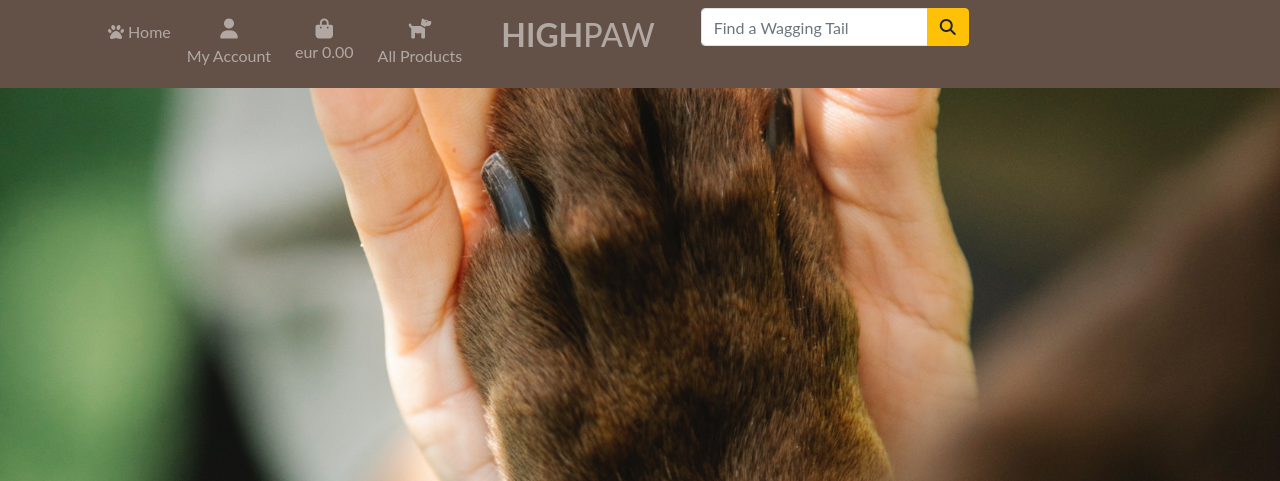
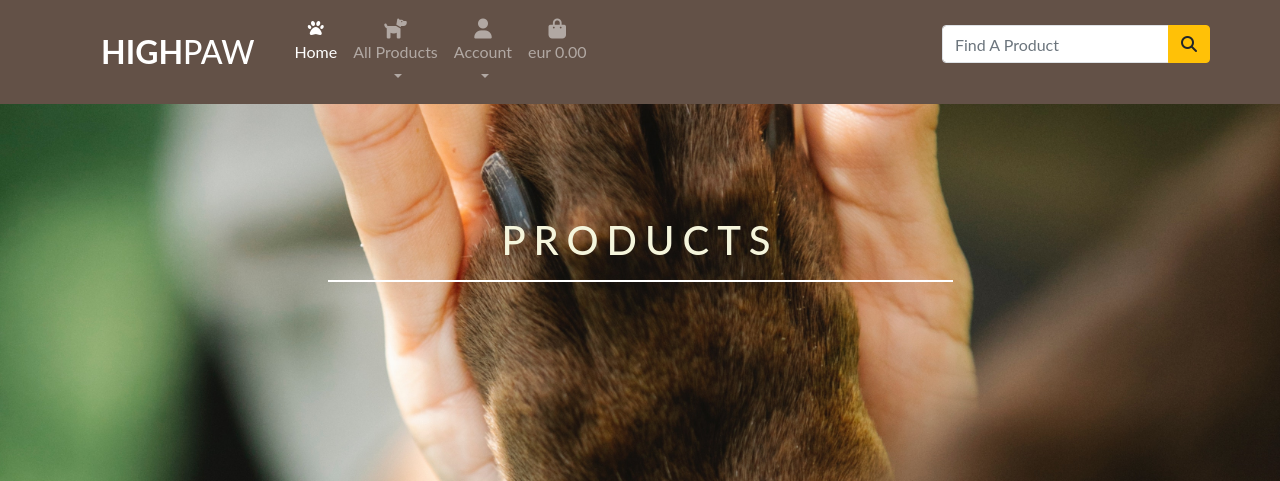
Before and after one commit to ANNAhabANNA/high_paw_support_us_more_v1, a Django app: page /products/ in a window 1280 px wide. Shown: the top 481 px of the page. Run offline with Django 3.2, Linux system fonts and the light colour scheme; data that the repository does not hold is empty; some libraries are stand-ins or nearby versions.

Commit message:
Refactor navigation bar layout

```diff
--- a/products/templates/products/products.html
+++ b/products/templates/products/products.html
@@ -1,5 +1,3 @@
-
-
 {% extends "base.html" %}
 {% load static %}
 
@@ -10,6 +8,12 @@
 
 {% block content %}
     <div class="container-fluid content-container">
+        <div class="row">
+            <div class="col text-center mt-3">
+                <h1 class="logo-font">Products</h1>
+                <hr class="hr-light w-50 mb-2">
+            </div>
+        </div>
         <div class="row">
             {% for product in products %}
             <div class="col-lg-6">
--- a/templates/base.html
+++ b/templates/base.html
@@ -43,31 +43,58 @@
   </head>
   <body class="d-flex flex-column h-100">
     <header class="container-fluid fixed-top">
-      <nav class="navbar navbar-expand-sm bg-dark navbar-dark fixed-top">
+      <!--Navbar-->
+      <nav class="navbar navbar-expand-lg bg-dark navbar-dark fixed-top">
         <div class="container">
-          <button class="navbar-toggler" type="button" data-toggle="collapse" data-target="#navbarSupportedContent-7" aria-controls="navbarSupportedContent-7" aria-expanded="false" aria-label="Toggle navigation">
+          <!--Logo-->
+          <a href="{% url 'home' %}" class=" navbar-brand nav-link main-logo-link">
+            <h2 class="logo-font my-0"><strong>High</strong>Paw</h2>
+          </a>
+          <!--Hamburger menu logo for small screens-->
+          <button class="navbar-toggler" type="button" data-toggle="collapse" data-target="#navbarSupportedContent" aria-controls="navbarSupportedContent" aria-expanded="false" aria-label="Toggle navigation">
             <span class="navbar-toggler-icon"></span>
           </button>
-          <div class="collapse navbar-collapse" id="navbarSupportedContent-7">
-            <div class="col-12 my-auto py-1 py-lg-0">
+          <div class="collapse navbar-collapse" id="navbarSupportedContent">
             <ul class="navbar-nav mr-auto">
-                <li class="nav-item">
+              <!--Home-->
+              <li class="nav-item active">
+                <a class="nav-link" href="{% url 'home' %}">
                   <div class="text-center">
-                    <p class="my-1">
-                      <a class="nav-link" href="{% url 'home' %}"><i class="fas fa-paw"></i>
-                      Home<span class="sr-only">(current)</span></a>
+                    <div><i class="fas fa-paw"></i></div>
+                    <p class="my-0">
+                      Home<span class="sr-only">(current)</span>
                     </p>
                   </div>
+                </a>
               </li>
-                <li class="nav-item">
-                  <li class="list-inline-item dropdown">
-                    <a class="nav-link" href="#" id="user-choice" data-toggle="dropdown" aria-haspopup="true" aria-expanded="false">
-                      <div class="text-center">
-                        <div><i class="fas fa-duotone fa-user fa-lg"></i>
-                        </div>
-                        <p class="my-1">My Account</p>
+              <!--Dropdown menu for products sorting-->
+              <li class="nav-item dropdown">
+                <a class="nav-link" href="#" id="navbarDropdown" role="button" data-toggle="dropdown" aria-haspopup="true" aria-expanded="false">
+                  <div class="text-center dropdown-toggle">
+                    <div><i class="fas fa-solid fa-dog fa-lg"></i></div>
+                    <p class="my-0">
+                      All Products
+                    </p>
                   </div>
                 </a>
+                <div class="dropdown-menu border-1" aria-labelledby="all-products-link">
+                  <a href="" class="dropdown-item">By Price</a>
+                  <a href="" class="dropdown-item ">By Rating</a>
+                  <a href="" class="dropdown-item ">By Category</a>
+                  <a href="{% url 'products' %}" class="dropdown-item">All Products</a>
+                </div>
+              </li>
+              <li class="nav-item dropdown">
+                <!--Account-->
+                <a class="nav-link" href="#" id="navbarDropdown" role="button" data-toggle="dropdown" aria-haspopup="true" aria-expanded="false">
+                  <div class="text-center dropdown-toggle">
+                    <div><i class="fas fa-duotone fa-user fa-lg"></i></div>
+                    <p class="my-0">
+                      Account
+                    </p>
+                  </div>
+                </a>
+                <!--Account dropdown-->
                 <div class="dropdown-menu border-1" aria-labelledby="user-choice">
                   <!--Django tags for user/admin authentication-->
                   {% if request.user.is_authenticated %}
@@ -83,7 +110,7 @@
                 </div>
               </li>
               <!--Shopping bag link-->
-                  <li class="list-inline-item">
+              <li class="nav-item">
                 <!--Django tags for change in font and color of gross total-->
                 <a class="{% if gross_total %}text-success font-weight-bold{% else %}text-black{% endif %} nav-link" href="">
                   <div class="text-center">
@@ -99,45 +126,15 @@
                   </div>
                 </a>
               </li>
-                </li>
-                <!--Dropdown menu for products sorting-->
-                <li class="nav-item">
-                  <li class="list-inline-item dropdown">
-                    <a class="nav-link" href="#" id="user-choice" data-toggle="dropdown" aria-haspopup="true" aria-expanded="false">
-                      <div class="text-center">
-                        <div><i class="fas fa-solid fa-dog fa-lg"></i>
-                        </div>
-                        <p class="my-1">All Products</p>
-                      </div>
-                    </a>
-                    <div class="dropdown-menu border-1" aria-labelledby="all-products-link">
-                      <a href="" class="dropdown-item">By Price</a>
-                      <a href="" class="dropdown-item ">By Rating</a>
-                      <a href="" class="dropdown-item ">By Category</a>
-                      <a href="{% url 'products' %}" class="dropdown-item">All Products</a>
-                    </div>
-                  </li>
-                </li>
-                <!--Logo-->
-                <li class="list-inline-item">
-                  <div class="col-12 my-auto py-1 py-lg-0">
-                    <a href="{% url 'home' %}" class="nav-link main-logo-link">
-                        <h2 class="logo-font my-0"><strong>High</strong>Paw</h2>
-                    </a>
-                  </div>
-                </li>
+            </ul>
             <!--Searchbar-->
-                <li class="list-inline-item">
-                  <div class="col-12 col-lg-12 my-auto py-1 py-lg-0">
-                    <form method="GET" action="">
+            <div class="row justify-content-center">
+              <form class="form-inline my-2 my-lg-0" method="GET" action="">
                 <div class="input-group mb-3">
-                        <input class="form-control border border-block rounded-1" type="text" name="q" placeholder="Find a Wagging Tail">
-                        <div class="input-group-append"><button class="btn btn-warning"><i class="fas fa-search"></i></button></div>
+                  <input class="form-control border border-block rounded-1" type="text" name="q" placeholder="Find A Product">
+                  <div class="input-group-append"><button class="btn btn-warning my-sm-0"><i class="fas fa-search"></i></button></div>
                 </div>
               </form>
-                  </div>
-                </li>
-              </ul>
             </div>
           </div>
         </div>
```
Lines whose indentation alone changed are shown as unchanged.
